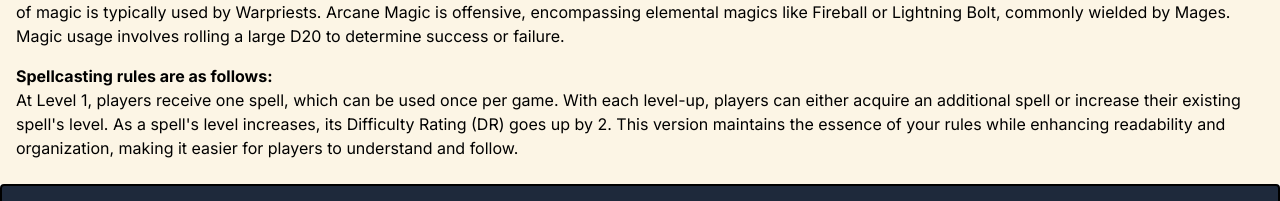
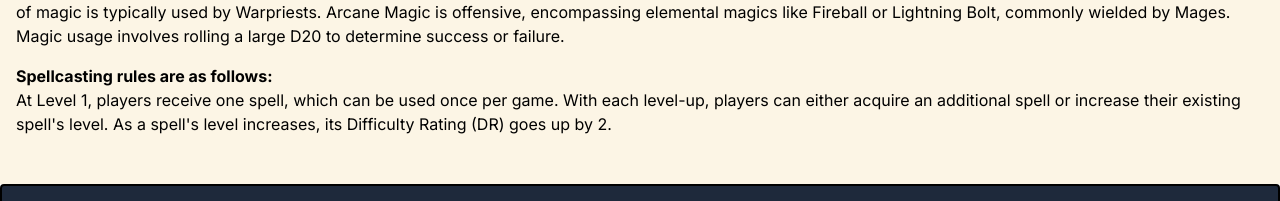
Before and after one commit to Scoyou/zalantha, a Next.js app: page /rules in a window 1280 px wide. Shown: the part 668-869 px from the top of the page. Built offline with nearby package versions, Linux system fonts and the light colour scheme.

Commit message:
remove unneccessary wording

```diff
--- a/src/app/rules/page.tsx
+++ b/src/app/rules/page.tsx
@@ -41,9 +41,7 @@ export default function Rules() {
         players receive one spell, which can be used once per game. With each
         level-up, players can either acquire an additional spell or increase
         their existing spell&apos;s level. As a spell&apos;s level increases,
-        its Difficulty Rating (DR) goes up by 2. This version maintains the
-        essence of your rules while enhancing readability and organization,
-        making it easier for players to understand and follow.
+        its Difficulty Rating (DR) goes up by 2.
       </p>
     </div>
   );
```
